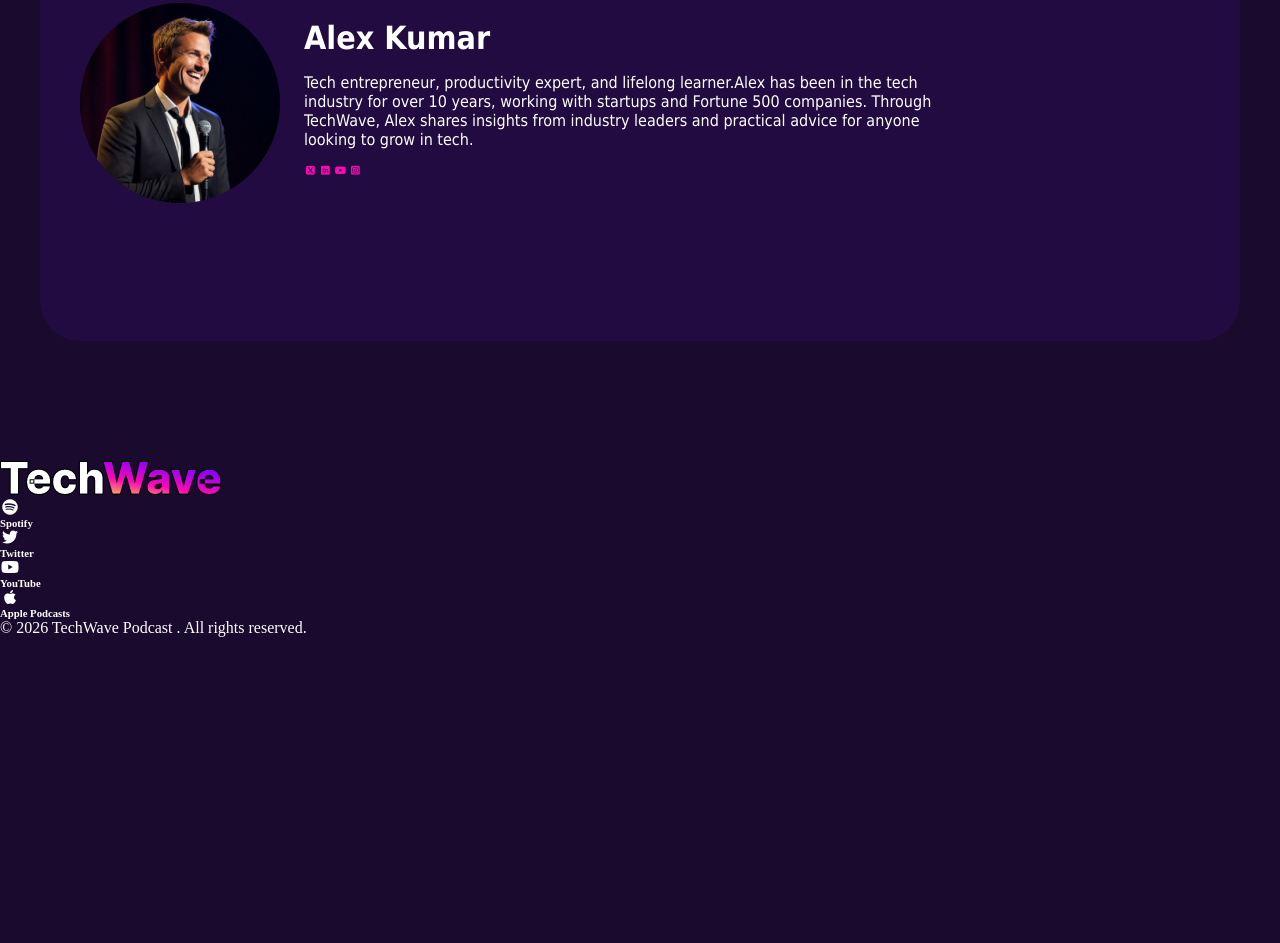
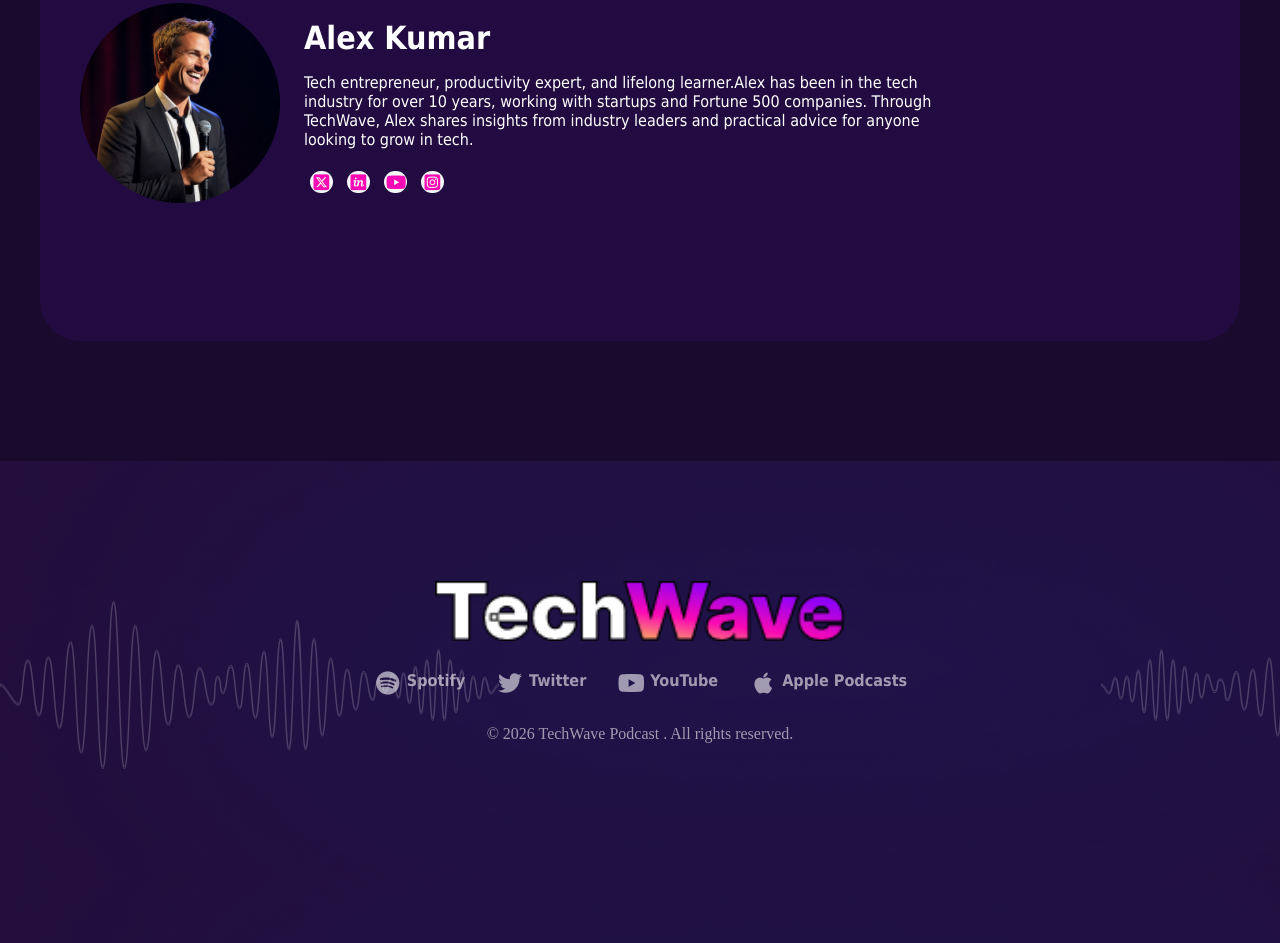
Before and after one commit to sharminkhanam/second-assignment, a plain HTML site: page index.html in a window 1280 px wide. Shown: the part 3421-4364 px from the top of the page. Before the commit the page ends 4058 px from the top, so only its background shows below. Drawn offline with Linux system fonts and the light colour scheme.

Commit message:
footer section desgin

```diff
--- a/styles/style.css
+++ b/styles/style.css
@@ -366,3 +366,64 @@
    font-weight: 600;
 }
 /*end*/
+
+
+
+/*footer section*/
+
+.footer-section{
+
+    padding: 120px 0px 200px 0px;
+    background: url("../assets/footer-bg.png");
+}
+.footer-logo , .icons-footer, .footer-bottom{
+    display: flex;
+    justify-content: center;
+}
+.footer-logo img{
+     width: 410px;
+    height: 60px;
+}
+.icons-footer, .footer-bottom{
+    margin-top: 30px;
+     color: rgba(255, 255, 255, 0.577);
+}
+.icons-footer{
+   display: flex;
+  justify-content: center;
+    gap: 30px;
+}
+.spotify , .twitter, .youtube, .apple{
+    display: flex;
+    gap: 4px;
+    font-size: 1.5rem;
+    font-family: Tahoma;
+    font-weight: 700;
+    color: rgba(255, 255, 255, 0.577);
+}
+/*end*/
+
+
+
+
+
+
+/* ****   *** */
+/*footer section*/
+
+.footer-style {
+ background: url("../assets/footer-bg.png");
+}
+.icons .fa-brands {
+  background-color: #f2f9f6;
+  padding: 2px 2px 2px 2px;
+  border-radius: 50px;
+  font-size: 18px;
+  margin: 6px 6px 6px 6px;
+}
+
+.footer-container hr {
+  margin: 80px 0 10px 10px;
+  height: 0;
+  opacity: 0.2;
+}
```
